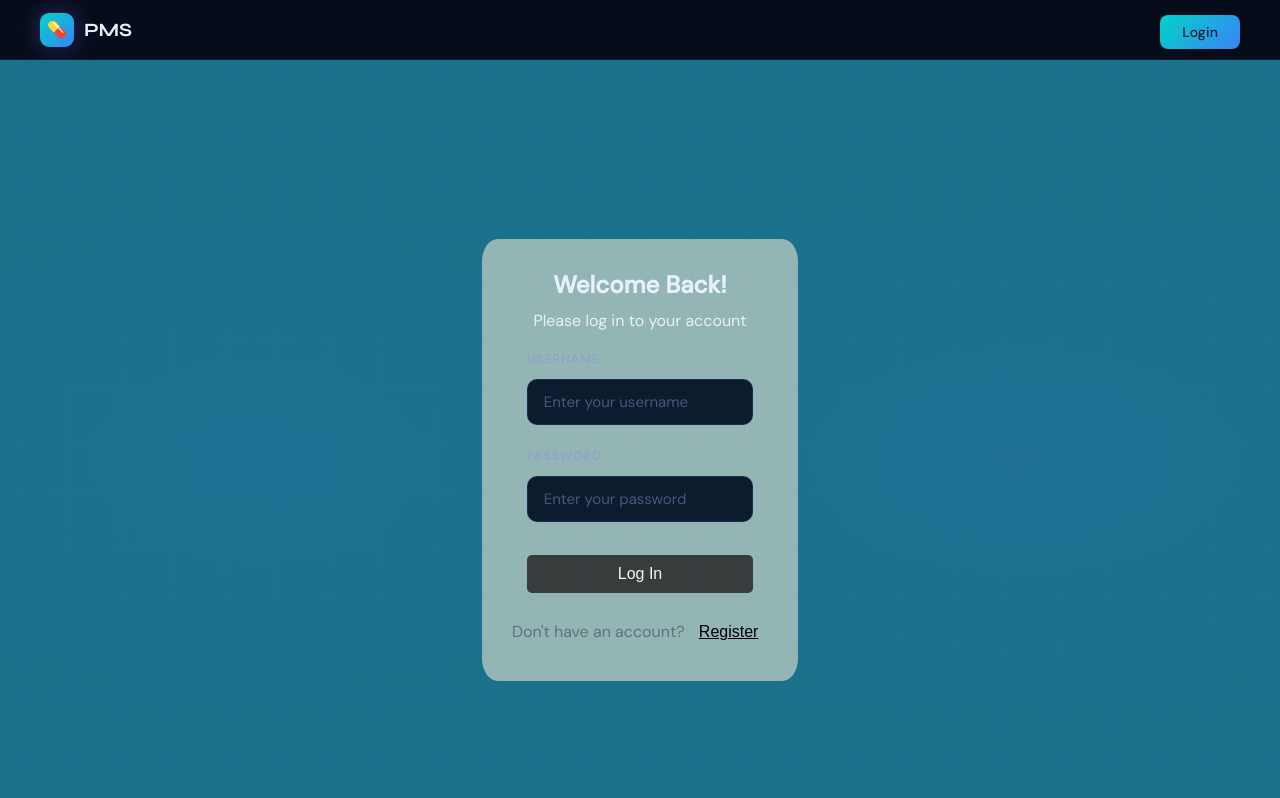
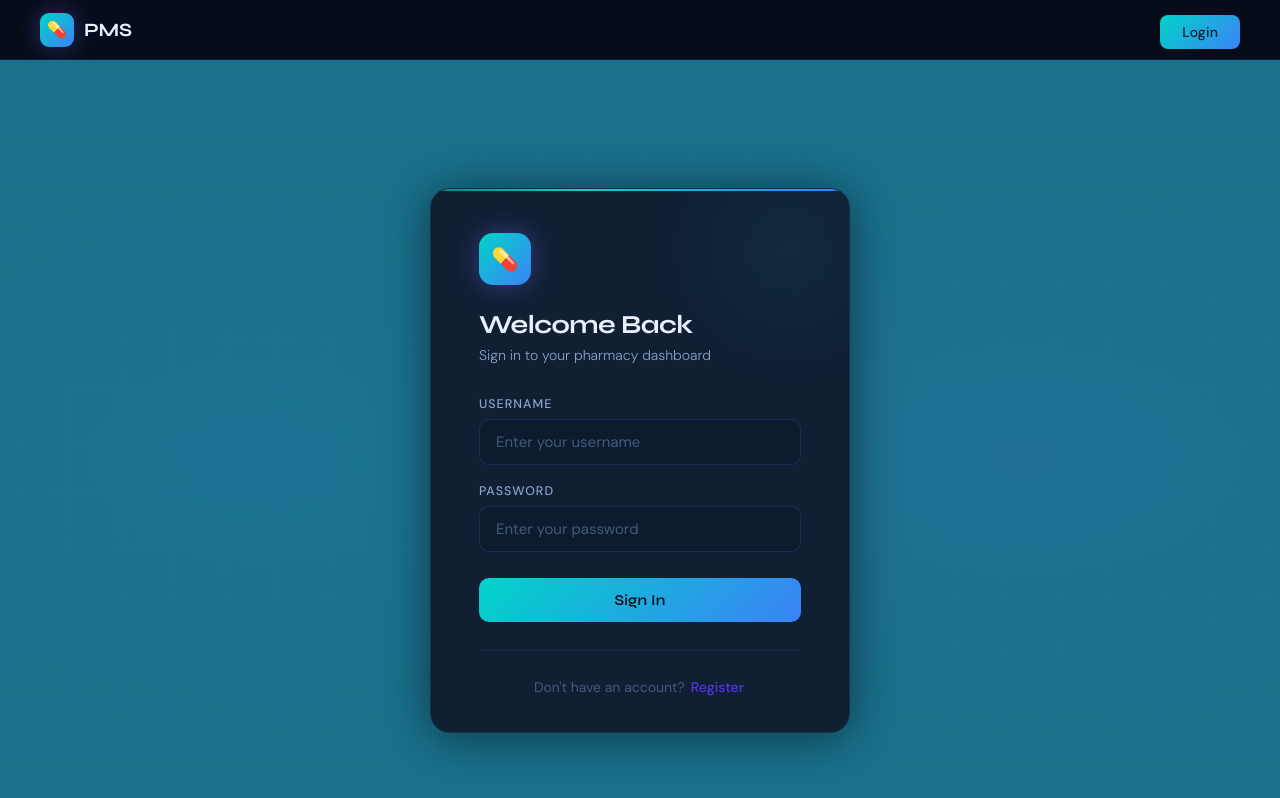
Before and after one commit to BazazAnas/Pharmacy-Management-System, a React (Vite) app in the folder Frontend/: page /login in a window 1280 px wide. Built offline with nearby package versions, Linux system fonts and the light colour scheme.

Commit message:
Refactor Login component and enhance styling for improved user experience

```diff
--- a/Frontend/src/Components/Login.jsx
+++ b/Frontend/src/Components/Login.jsx
@@ -4,48 +4,58 @@ import CustomNavbar from "./CustomNavbar";
 import { useNavigate } from "react-router-dom";
 import axios from "axios";
 
-function Login(){
-    const [username,setUsername] = React.useState("");
-    const [password,setPassword] = React.useState("");
-    const [error,setError] = React.useState("")
+function Login() {
+    const [username, setUsername] = React.useState("");
+    const [password, setPassword] = React.useState("");
+    const [error, setError] = React.useState("");
 
     const navigate = useNavigate();
 
-    async function handleSubmit(event){
+    async function handleSubmit(event) {
         event.preventDefault();
         try {
-            const response = await axios.post("http://localhost:3500/login",
-                {username,password},
+            const response = await axios.post(
+                "http://localhost:3500/login",
+                { username, password },
                 {
-                headers: { 'Content-Type': 'application/json'},
+                    headers: { "Content-Type": "application/json" },
                     withCredentials: true,
-            });
+                }
+            );
             if (response.status === 200) {
-                navigate("/dashboard")
-            } else{
-                setError('Invalid Cridentials');
+                navigate("/dashboard");
+            } else {
+                setError("Invalid Credentials");
             }
         } catch (error) {
-            setError('Server Error');
+            console.log(error)
+            setError("Server Error");
         }
     }
-     function createNewUser(){
-        navigate("/create")
+
+    function createNewUser() {
+        navigate("/create");
     }
 
-    return(
+    return (
         <>
             <CustomNavbar />
             <div className="body">
                 <div className="login-container">
                     <div className="login-box">
-        <h2>Welcome Back!</h2>
-        <p>Please log in to your account</p>
-        <form className="login-form">
+
+                        {/* Icon */}
+                        <div className="login_icon">💊</div>
+
+                        <h2>Welcome Back</h2>
+                        <p>Sign in to your pharmacy dashboard</p>
+
+                        <form className="login-form" onSubmit={handleSubmit}>
+
                             <div className="input-group">
                                 <label htmlFor="username">Username</label>
                                 <input
-                onChange={(event)=>{setUsername(event.target.value)}}
+                                    onChange={(e) => setUsername(e.target.value)}
                                     type="text"
                                     id="username"
                                     name="username"
@@ -54,10 +64,11 @@ function Login(){
                                     required
                                 />
                             </div>
+
                             <div className="input-group">
                                 <label htmlFor="password">Password</label>
                                 <input
-                onChange={(event)=>{setPassword(event.target.value)}}
+                                    onChange={(e) => setPassword(e.target.value)}
                                     type="password"
                                     id="password"
                                     name="password"
@@ -66,13 +77,24 @@ function Login(){
                                     required
                                 />
                             </div>
-            <button onClick={handleSubmit} type="submit" className="login_button">Log In</button>
-            {error && <p style={{ color: 'red' }}>{error}</p>}
+
+                            <button onClick={handleSubmit} type="submit" className="login_button">
+                                <span>Sign In</span>
+                            </button>
+
+                            {error && <div className="login-error">{error}</div>}
 
                         </form>
+
                         <div className="register-container">
-        <p>Don't have an account? <button className="register-button" onClick={createNewUser}>Register</button></p>
+                            <p>
+                                Don't have an account?{" "}
+                                <button className="register-button" onClick={createNewUser}>
+                                    Register
+                                </button>
+                            </p>
                         </div>
+
                     </div>
                 </div>
             </div>
--- a/Frontend/src/styles/login.css
+++ b/Frontend/src/styles/login.css
@@ -1,104 +1,367 @@
-/* General body styling */
-body{
+@import url('https://fonts.googleapis.com/css2?family=Syne:wght@400;600;700;800&family=DM+Sans:wght@300;400;500&display=swap');
+
+*,
+*::before,
+*::after {
+    margin: 0;
+    padding: 0;
+    box-sizing: border-box;
+}
+
+/* ─── Body ──────────────────────────────────────────────────────── */
+body {
     overflow: hidden;
 }
+
 .body {
-    background-color: #0bb88c;
+    background-color: var(--bg-deep, #070d1a);
+    background-image:
+        radial-gradient(ellipse 70% 60% at 20% 50%, rgba(0, 212, 200, 0.07) 0%, transparent 60%),
+        radial-gradient(ellipse 60% 60% at 80% 50%, rgba(59, 130, 246, 0.07) 0%, transparent 60%);
     display: flex;
     justify-content: center;
     align-items: center;
     height: calc(100dvh - 60px);
-    margin: 0;
-    font-family: Arial, sans-serif;
+    width: 100vw;
+    font-family: 'DM Sans', sans-serif;
+    position: relative;
+    overflow: hidden;
 }
 
-/* Container for the login box */
-.login-container {
-    background-color:  #93B5B3;
-    padding: 20px;
-    border-radius: 5%;
-    text-align: center;
+/* Animated grid */
+.body::before {
+    content: '';
+    position: absolute;
+    inset: 0;
+    background-image:
+        linear-gradient(rgba(0, 212, 200, 0.035) 1px, transparent 1px),
+        linear-gradient(90deg, rgba(0, 212, 200, 0.035) 1px, transparent 1px);
+    background-size: 52px 52px;
+    animation: gridDrift 18s linear infinite;
+    pointer-events: none;
 }
 
-/* Login box styling */
+@keyframes gridDrift {
+    from {
+        background-position: 0 0;
+    }
+
+    to {
+        background-position: 52px 52px;
+    }
+}
+
+/* ─── Login Container ───────────────────────────────────────────── */
+.login-container {
+    position: relative;
+    z-index: 2;
+    animation: cardIn 0.7s cubic-bezier(0.16, 1, 0.3, 1) both;
+}
+
+@keyframes cardIn {
+    from {
+        opacity: 0;
+        transform: translateY(32px) scale(0.97);
+    }
+
+    to {
+        opacity: 1;
+        transform: translateY(0) scale(1);
+    }
+}
+
+/* ─── Login Box ─────────────────────────────────────────────────── */
 .login-box {
-    margin: 10px;
+    background: #111f33;
+    border: 1px solid rgba(59, 130, 246, 0.15);
+    border-radius: 20px;
+    padding: 44px 48px 36px;
+    width: 420px;
+    max-width: 94vw;
+    box-shadow: 0 4px 48px rgba(0, 0, 0, 0.5), 0 0 0 1px rgba(0, 212, 200, 0.05);
+    position: relative;
+    overflow: hidden;
+}
+
+/* Top shimmer border */
+.login-box::before {
+    content: '';
+    position: absolute;
+    top: 0;
+    left: 0;
+    right: 0;
+    height: 2px;
+    background: linear-gradient(90deg, transparent 0%, #00d4c8 40%, #3b82f6 70%, transparent 100%);
+    animation: shimmer 3.5s ease-in-out infinite;
+    background-size: 200% auto;
+}
+
+@keyframes shimmer {
+    0% {
+        background-position: -200% center;
+    }
+
+    100% {
+        background-position: 200% center;
+    }
+}
+
+/* Orb glow */
+.login-box::after {
+    content: '';
+    position: absolute;
+    width: 280px;
+    height: 280px;
+    border-radius: 50%;
+    background: radial-gradient(circle, rgba(0, 212, 200, 0.06) 0%, transparent 70%);
+    top: -80px;
+    right: -80px;
+    pointer-events: none;
+}
+
+/* Icon */
+.login_icon {
+    width: 52px;
+    height: 52px;
+    border-radius: 14px;
+    background: linear-gradient(135deg, #00d4c8, #3b82f6);
+    display: flex;
+    align-items: center;
+    justify-content: center;
+    font-size: 22px;
+    box-shadow: 0 0 24px rgba(0, 212, 200, 0.3);
+    margin-bottom: 24px;
+    animation: iconPulse 3s ease-in-out infinite;
+}
+
+@keyframes iconPulse {
+
+    0%,
+    100% {
+        box-shadow: 0 0 22px rgba(0, 212, 200, 0.3);
+    }
+
+    50% {
+        box-shadow: 0 0 38px rgba(0, 212, 200, 0.55);
+    }
 }
 
 .login-box h2 {
-    margin-bottom: 10px;
+    font-family: 'Syne', sans-serif;
+    font-size: 1.625rem;
+    font-weight: 700;
+    color: #e8f0fe;
+    letter-spacing: -0.02em;
+    margin-bottom: 6px;
+    animation: fadeUp 0.6s 0.15s both;
 }
 
-.login-box p {
-    margin-bottom: 10px;
+.login-box>p {
+    font-size: 0.875rem;
+    color: #8ba3c7;
+    font-weight: 300;
+    margin-bottom: 32px;
+    animation: fadeUp 0.6s 0.22s both;
+}
+
+/* ─── Form ──────────────────────────────────────────────────────── */
+.login-form {
+    display: flex;
+    flex-direction: column;
+    gap: 0;
+}
+
+.input-group {
+    display: flex;
+    flex-direction: column;
+    gap: 7px;
+    margin-bottom: 18px;
+    animation: fadeUp 0.6s both;
+}
+
+.input-group:nth-child(1) {
+    animation-delay: 0.28s;
+}
+
+.input-group:nth-child(2) {
+    animation-delay: 0.36s;
+}
+
+.input-group label {
+    font-size: 0.78rem;
+    font-weight: 500;
+    color: #8ba3c7;
+    letter-spacing: 0.08em;
+    text-transform: uppercase;
+}
+
+.input-group input {
+    background: #0d1b2e;
+    border: 1px solid rgba(59, 130, 246, 0.18);
+    border-radius: 10px;
+    padding: 12px 16px;
+    font-family: 'DM Sans', sans-serif;
+    font-size: 0.9375rem;
+    color: #e8f0fe;
+    outline: none;
+    transition: border-color 0.25s ease, box-shadow 0.25s ease, background 0.25s ease;
     width: 100%;
 }
 
-/* Form styling */
-.login-form {
-   margin: 10px;
-   padding: 5px;
-}
-
-.input-group {
-    margin-top: 5px;
-    margin-bottom: 10px;
-    width: 100%;
-}
-
-.input-group label {
-    margin-bottom: 5px;
-}
-
-.input-group input {
-    margin-bottom: 5px;
+.input-group input::placeholder {
+    color: #445a7a;
 }
 
 .input-group input:focus {
-    outline: none;
-    border-color: #43484e;
+    border-color: #00d4c8;
+    background: #111f33;
+    box-shadow: 0 0 0 3px rgba(0, 212, 200, 0.1);
 }
 
-/* Login button styling */
-.login_button{
-    background-color: #373d3d !important;
-    color: #F2F6F5;
-    padding: 10px;
+/* ─── Login Button ──────────────────────────────────────────────── */
+.login_button {
+    font-family: 'Syne', sans-serif;
+    font-size: 0.9375rem;
+    font-weight: 600;
+    color: #070d1a;
+    background: linear-gradient(135deg, #00d4c8, #3b82f6);
     border: none;
-    border-radius: 5px;
-    font-size: 16px;
+    border-radius: 10px;
+    padding: 13px 24px;
+    width: 100%;
     cursor: pointer;
-    margin-top: 10px;
-    width: 100%;
+    margin-top: 8px;
+    letter-spacing: 0.01em;
+    transition: transform 0.25s cubic-bezier(0.4, 0, 0.2, 1),
+        box-shadow 0.25s cubic-bezier(0.4, 0, 0.2, 1);
+    position: relative;
+    overflow: hidden;
+    animation: fadeUp 0.6s 0.44s both;
 }
 
-.login_button:hover{
-    background-color: #69807e !important;
+.login_button::after {
+    content: '';
+    position: absolute;
+    inset: 0;
+    background: linear-gradient(135deg, #3b82f6, #6366f1);
+    opacity: 0;
+    transition: opacity 0.25s ease;
 }
 
-/* Error message styling */
+.login_button:hover {
+    transform: translateY(-2px);
+    box-shadow: 0 8px 28px rgba(0, 212, 200, 0.28);
+}
 
+.login_button:hover::after {
+    opacity: 1;
+}
 
-/* Register container styling */
+.login_button:active {
+    transform: translateY(0);
+    box-shadow: none;
+}
+
+/* Ensure text stays above overlay */
+.login_button span {
+    position: relative;
+    z-index: 1;
+}
+
+/* ─── Error ─────────────────────────────────────────────────────── */
+.login-error {
+    display: flex;
+    align-items: center;
+    gap: 8px;
+    background: rgba(244, 63, 94, 0.08);
+    border: 1px solid rgba(244, 63, 94, 0.25);
+    border-left: 3px solid #f43f5e;
+    color: #f87171;
+    padding: 10px 14px;
+    border-radius: 8px;
+    font-size: 0.8125rem;
+    font-weight: 500;
+    margin-top: 14px;
+    animation: errorSlide 0.35s cubic-bezier(0.4, 0, 0.2, 1) both;
+}
+
+.login-error::before {
+    content: '✕';
+    font-size: 0.75rem;
+    flex-shrink: 0;
+}
+
+@keyframes errorSlide {
+    from {
+        opacity: 0;
+        transform: translateY(-8px);
+    }
+
+    to {
+        opacity: 1;
+        transform: translateY(0);
+    }
+}
+
+/* ─── Register Container ────────────────────────────────────────── */
 .register-container {
-   background-color:  #93B5B3 !important;
-   box-shadow: none !important;
+    margin-top: 28px;
+    padding-top: 22px;
+    border-top: 1px solid rgba(59, 130, 246, 0.12);
+    text-align: center;
+    animation: fadeUp 0.6s 0.52s both;
 }
 
 .register-container p {
-    color: #63707E;
+    font-size: 0.875rem;
+    color: #445a7a;
 }
 
 .register-button {
-    background-color: transparent !important;
+    font-family: 'DM Sans', sans-serif;
+    font-size: 0.875rem;
+    font-weight: 500;
+    color: #5335e7;
+    background: transparent;
     border: none;
-    color: black;
-    text-decoration: underline;
     cursor: pointer;
-    font-size: 16px;
+    padding: 0 2px;
+    text-decoration: none;
+    position: relative;
+    transition: color 0.2s ease;
+}
+
+.register-button::after {
+    content: '';
+    position: absolute;
+    bottom: -1px;
+    left: 0;
+    width: 100%;
+    height: 1px;
+    background: #5335e7;
+    transform: scaleX(0);
+    transform-origin: left;
+    transition: transform 0.25s cubic-bezier(0.4, 0, 0.2, 1);
 }
 
 .register-button:hover {
-    border-radius: 10%;
-    background-color: #63707E !important;
+    color: #384c6c;
 }
+
+.register-button:hover::after {
+    transform: scaleX(1);
+    background: #3b82f6;
+}
+
+/* ─── Shared Keyframes ──────────────────────────────────────────── */
+@keyframes fadeUp {
+    from {
+        opacity: 0;
+        transform: translateY(16px);
+    }
+
+    to {
+        opacity: 1;
+        transform: translateY(0);
+    }
+}
```
Lines whose indentation alone changed are shown as unchanged.
